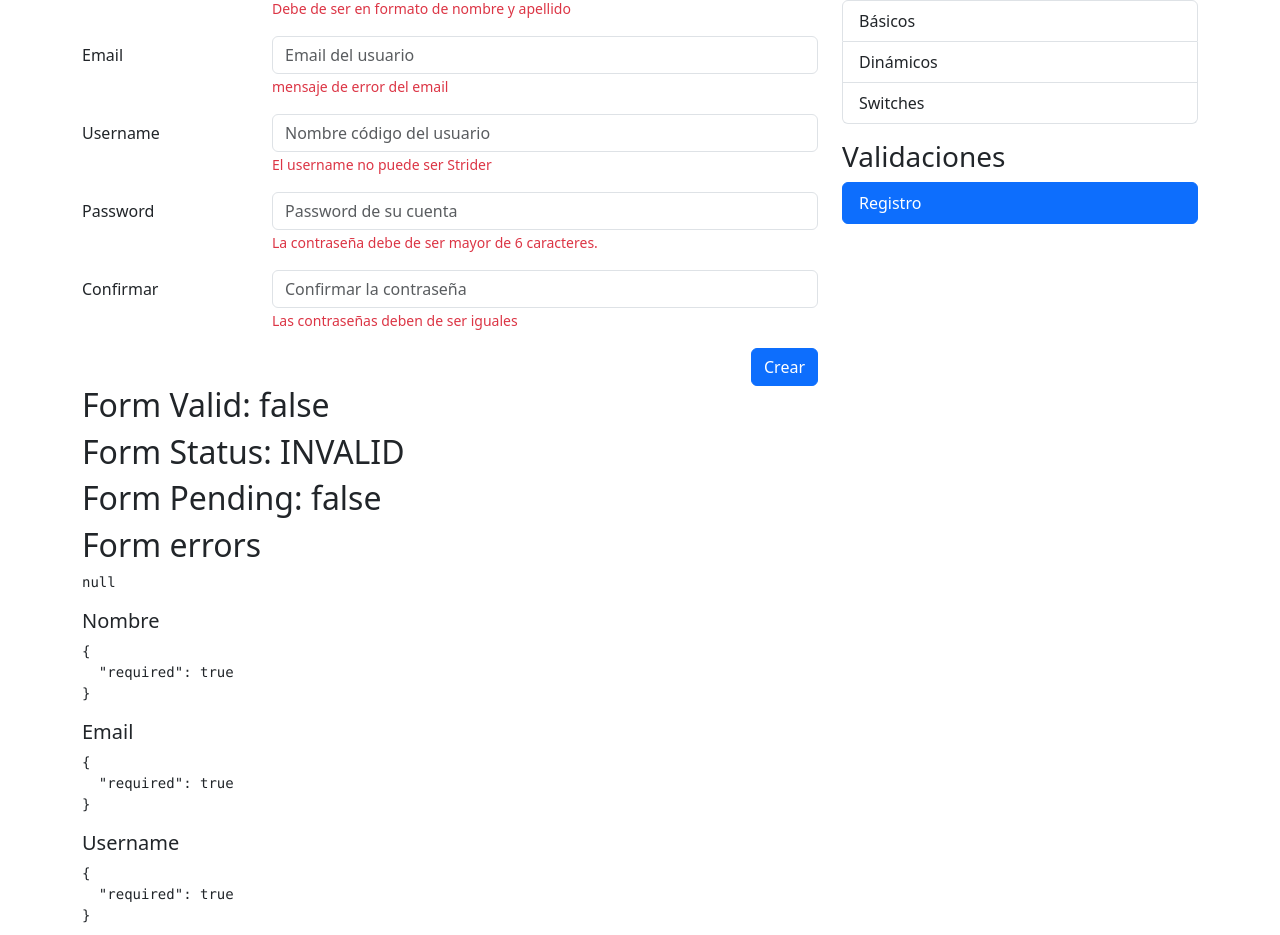
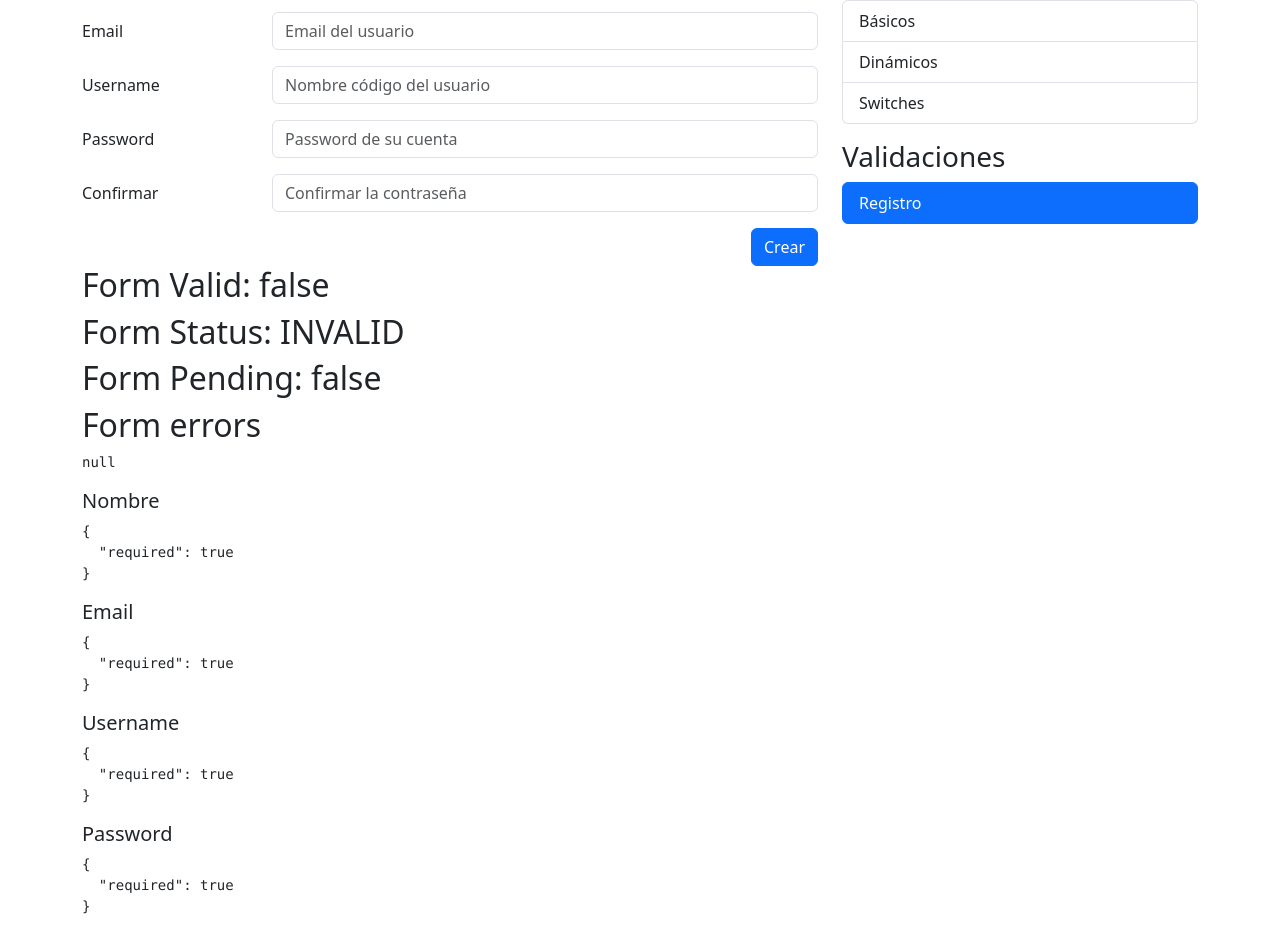
Before and after one commit to SpartanDB/form-app, an Angular app: page /auth/sign-up in a window 1280 px wide. Shown: the part 161-1096 px from the top of the page. Built offline with nearby package versions, Linux system fonts and the light colour scheme.

Commit message:
Actualizar validaciones de campos en la página de registro

```diff
--- a/src/app/auth/pages/register-page/register-page.component.html
+++ b/src/app/auth/pages/register-page/register-page.component.html
@@ -15,7 +15,7 @@
                            formControlName="name"
                            placeholder="Nombre del usuario">
 
-                    <span class="form-text text-danger">
+                    <span *ngIf="isValidField('name')" class="form-text text-danger">
                         Debe de ser en formato de nombre y apellido
                     </span>
                 </div>
@@ -29,7 +29,7 @@
                            class="form-control"
                            formControlName="email"
                            placeholder="Email del usuario">
-                    <span class="form-text text-danger">
+                    <span *ngIf="isValidField('email')" class="form-text text-danger">
                         mensaje de error del email
                     </span>
                 </div>
@@ -43,7 +43,7 @@
                            class="form-control"
                            formControlName="username"
                            placeholder="Nombre código del usuario">
-                    <span class="form-text text-danger">
+                    <span *ngIf="isValidField('username')" class="form-text text-danger">
                          El username no puede ser Strider
                     </span>
                 </div>
@@ -58,7 +58,7 @@
                            formControlName="password"
                            placeholder="Password de su cuenta">
 
-                    <span class="form-text text-danger">
+                    <span *ngIf="isValidField('password')" class="form-text text-danger">
                          La contraseña debe de ser mayor de 6 caracteres.
                     </span>
                 </div>
@@ -73,7 +73,7 @@
                            formControlName="password2"
                            placeholder="Confirmar la contraseña">
 
-                    <span class="form-text text-danger">
+                    <span *ngIf="isValidField('password2')" class="form-text text-danger">
                          Las contraseñas deben de ser iguales
                     </span>
                 </div>
@@ -112,7 +112,7 @@
 
 
 <h5>Password</h5>
-<pre>{{ myForm.value.password | json }}</pre>
+<pre>{{ myForm.controls['password'].errors | json }}</pre>
 
 <h5>Confirmar</h5>
-<pre>{{ myForm.value.password | json }}</pre>
+<pre>{{ myForm.controls['password2'].errors | json }}</pre>
--- a/src/app/auth/pages/register-page/register-page.component.ts
+++ b/src/app/auth/pages/register-page/register-page.component.ts
@@ -1,34 +1,69 @@
 import { Component } from '@angular/core';
 import { FormBuilder, FormGroup, Validators } from '@angular/forms';
-import * as customValidators from '../../../shared/validators/validators';
+
+import { ValidatorsService } from '../../../shared/services/validators.service';
+import { EmailValidatorService } from '../../../shared/validators/email-validator.service';
 
 @Component({
   templateUrl: './register-page.component.html',
 })
 export class RegisterPageComponent {
-  public myForm: FormGroup = this.fb.group({
-    name: ['', [Validators.required, Validators.pattern(customValidators.firstNameAndLastnamePattern)]],
-    email: [
-      '',
-      [Validators.required, Validators.email, Validators.pattern(customValidators.emailPattern) ],
-    ],
-    username: ['', [Validators.required, customValidators.cantBeStrider]],
-    password: ['', [Validators.required, Validators.minLength(6)]],
-    password2: ['', [Validators.required]],
-  });
+  public myForm: FormGroup = this.fb.group(
+    {
+      name: [
+        '',
+        [
+          Validators.required,
+          Validators.pattern(
+            this.validatorsService.firstNameAndLastnamePattern
+          ),
+        ],
+      ],
+      email: [
+        '',
+        [
+          Validators.required,
+          Validators.email,
+          Validators.pattern(this.validatorsService.emailPattern),
+        ],
+        // [new EmailValidatorService() ],
+        [this.emailValidatorService],
+      ],
+      username: [
+        '',
+        [Validators.required, this.validatorsService.cantBeStrider],
+      ],
+      password: ['', [Validators.required, Validators.minLength(6)]],
+      password2: ['', [Validators.required]],
+    },
+    {
+      validators: [
+        this.validatorsService.isFielOneEqualToFieldTwo(
+          'password',
+          'password2'
+        ),
+      ],
+    }
+  );
 
-  constructor(private fb: FormBuilder) {}
+  constructor(
+    private fb: FormBuilder,
+    private validatorsService: ValidatorsService,
+    private emailValidatorService: EmailValidatorService
+  ) {}
 
-  isValidField(field: string) {
-    // TODO: obtener validación desde un servicio o un helper
+  isValidField(field: string): boolean | null {
+    return this.validatorsService.isValidField(this.myForm, field);
   }
 
   onSubmit() {
+    if (this.myForm.pending) return;
     if (this.myForm.invalid) {
       this.myForm.markAllAsTouched();
       return;
     }
 
     console.log(this.myForm.value);
+    this.myForm.reset();
   }
 }
--- /dev/null
+++ b/src/app/shared/services/validators.service.ts
@@ -0,0 +1,37 @@
+import { Injectable } from '@angular/core';
+import { AbstractControl, FormControl, FormGroup, ValidationErrors } from '@angular/forms';
+
+@Injectable({ providedIn: 'root' })
+export class ValidatorsService {
+  public firstNameAndLastnamePattern: string = '([a-zA-Z]+) ([a-zA-Z]+)';
+  public emailPattern: string = '^[a-z0-9._%+-]+@[a-z0-9.-]+\\.[a-z]{2,4}$';
+
+  public cantBeStrider = (control: FormControl): ValidationErrors | null => {
+    const value: string = control.value.trim().toLowerCase();
+    if (value === 'strider') {
+      return {
+        noStrider: true,
+      };
+    }
+    return null;
+  };
+
+  public isValidField(form: FormGroup, field: string): boolean | null {
+    return form.controls[field].errors && form.controls[field].touched;
+  }
+
+  public isFielOneEqualToFieldTwo(field: string, field2: string) {
+    return (formGroup: AbstractControl<any,any>): ValidationErrors | null => {
+      const fieldValue = formGroup.get(field)?.value;
+      const fieldValue2 = formGroup.get(field2)?.value;
+
+      if (fieldValue !== fieldValue2) {
+        formGroup.get(field2)?.setErrors({ notEqual: true });
+        return { notEqual: true };
+      }
+
+      // formGroup.get(field2)?.setErrors(null); // This is not necessary
+      return null;
+    };
+  }
+}
--- /dev/null
+++ b/src/app/shared/validators/email-validator.service.ts
@@ -0,0 +1,46 @@
+import { Injectable } from '@angular/core';
+import {
+  AbstractControl,
+  AsyncValidator,
+  ValidationErrors,
+} from '@angular/forms';
+import { Observable, delay, of } from 'rxjs';
+
+@Injectable({ providedIn: 'root' })
+export class EmailValidatorService implements AsyncValidator {
+  // validate(control: AbstractControl): Observable<ValidationErrors | null> {
+  //   const email = control.value;
+  //   console.log({ email });
+
+  //   return of({
+  //     emailExists: true,
+  //   }).pipe(
+  //     delay(2000) // Simulate a request to the server
+  //   );
+  // }
+  //
+
+  validate(control: AbstractControl): Observable<ValidationErrors | null> {
+    const email = control.value;
+    console.log({ email });
+
+    const httpCallObservable = new Observable<ValidationErrors | null>(
+      (subscriber) => {
+        console.log({ email });
+
+        if (email === 'correo@correo.com') {
+          subscriber.next({ emailTaken: true });
+          subscriber.complete();
+          //return
+        }
+
+        subscriber.next(null);
+        subscriber.complete();
+      }
+    ).pipe(
+      delay(2000) // Simulate a request to the server
+    );
+
+    return httpCallObservable;
+  }
+}
```
